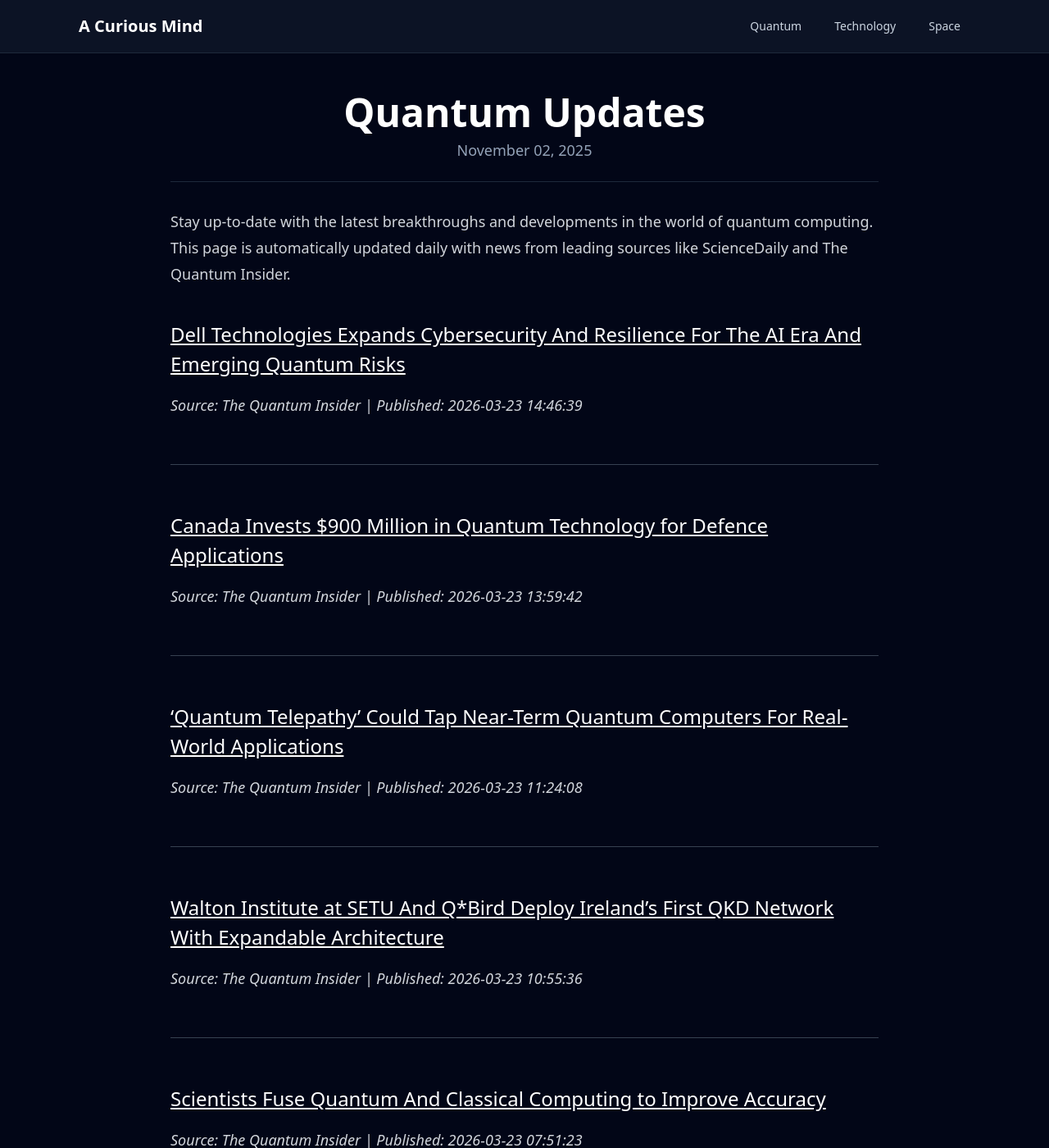
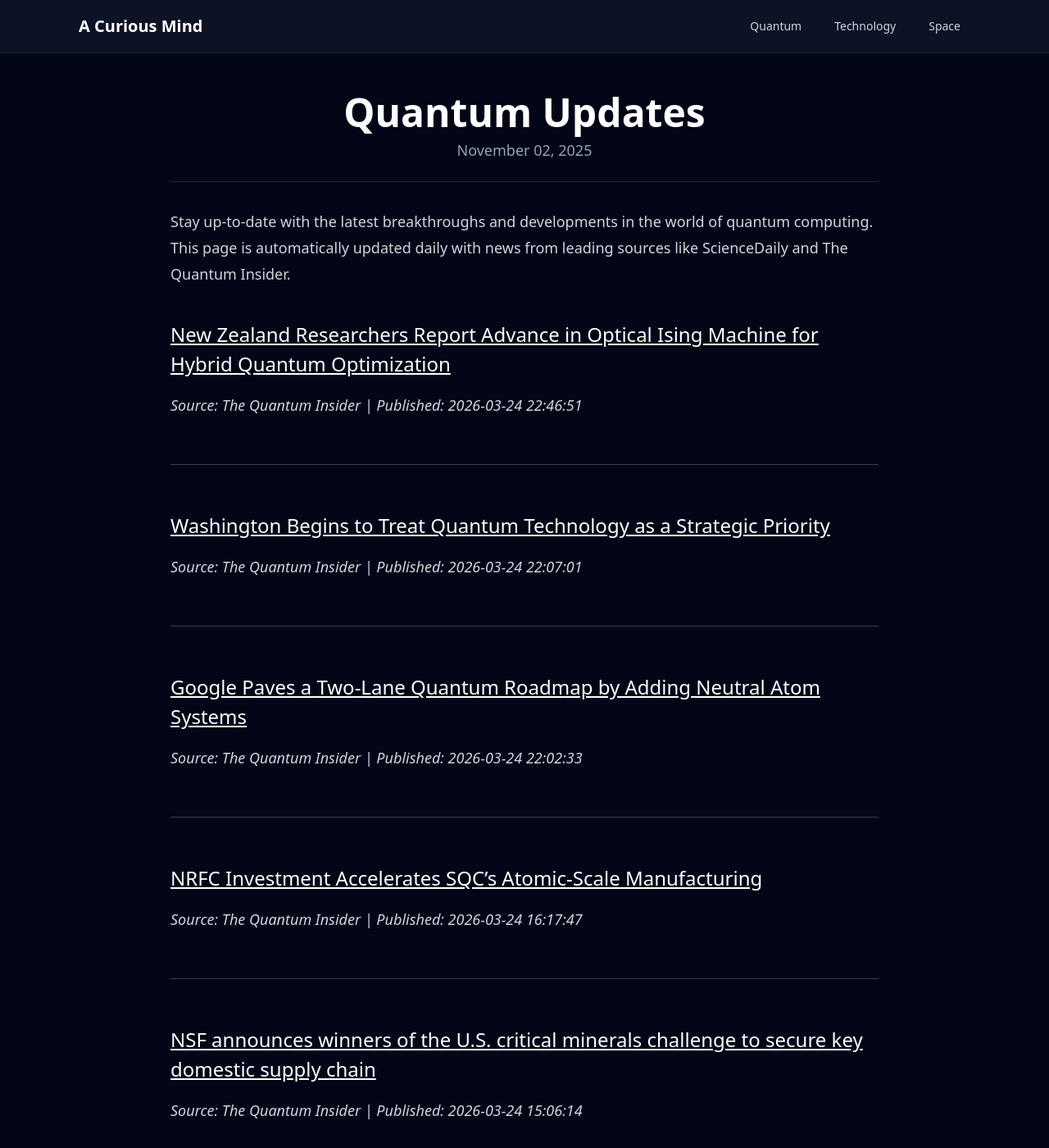
Before and after one commit to onehl7/onehl7.github.io, a Jekyll site: the page built from _posts/2025-11-02-quantum-updates.md, in a window 1280 px wide and 1400 px high. Shown: the whole window at 82% size. Built offline with Jekyll 4.4.1, drawn with Linux system fonts in a browser that asks for light colours; nearby versions of some CDN libraries; some of the changed text lies outside the part shown.

Commit message:
Update quantum news data

```diff
--- a/_data/quantum_news.json
+++ b/_data/quantum_news.json
@@ -1,33 +1,39 @@
 [
   {
     "source": "The Quantum Insider",
-    "title": "Dell Technologies Expands Cybersecurity And Resilience For The AI Era And Emerging Quantum Risks",
-    "link": "https://thequantuminsider.com/2026/03/23/dell-technologies-expands-cybersecurity-and-resilience-for-the-ai-era-and-emerging-quantum-risks/",
-    "published": "2026-03-23 14:46:39"
+    "title": "New Zealand Researchers Report Advance in Optical Ising Machine for Hybrid Quantum Optimization",
+    "link": "https://thequantuminsider.com/2026/03/24/new-zealand-researchers-report-advance-in-optical-ising-machine-for-hybrid-quantum-optimization/",
+    "published": "2026-03-24 22:46:51"
   },
   {
     "source": "The Quantum Insider",
-    "title": "Canada Invests $900 Million in Quantum Technology for Defence Applications",
-    "link": "https://thequantuminsider.com/2026/03/23/canada-advances-defence-industrial-strategy-strengthen-security-sovereignty-prosperity/",
-    "published": "2026-03-23 13:59:42"
+    "title": "Washington Begins to Treat Quantum Technology as a Strategic Priority",
+    "link": "https://thequantuminsider.com/2026/03/24/washington-begins-to-treat-quantum-technology-as-a-strategic-priority/",
+    "published": "2026-03-24 22:07:01"
   },
   {
     "source": "The Quantum Insider",
-    "title": "\u2018Quantum Telepathy\u2019 Could Tap Near-Term Quantum Computers For Real-World Applications",
-    "link": "https://thequantuminsider.com/2026/03/23/quantum-telepathy-could-tap-near-term-quantum-computers-for-real-world-applications/",
-    "published": "2026-03-23 11:24:08"
+    "title": "Google Paves a Two-Lane Quantum Roadmap by Adding Neutral Atom Systems",
+    "link": "https://thequantuminsider.com/2026/03/24/google-paves-a-two-lane-quantum-roadmap-by-adding-neutral-atom-systems/",
+    "published": "2026-03-24 22:02:33"
   },
   {
     "source": "The Quantum Insider",
-    "title": "Walton Institute at SETU And Q*Bird Deploy Ireland\u2019s First QKD Network With Expandable Architecture",
-    "link": "https://thequantuminsider.com/2026/03/23/walton-institute-at-setu-and-qbird-deploy-irelands-first-qkd-network-with-expandable-architecture/",
-    "published": "2026-03-23 10:55:36"
+    "title": "NRFC\u00a0Investment\u00a0Accelerates\u00a0SQC\u2019s\u00a0Atomic-Scale\u00a0Manufacturing",
+    "link": "https://thequantuminsider.com/2026/03/24/nrfc-investment-accelerates-sqcs-atomic-scale-manufacturing/",
+    "published": "2026-03-24 16:17:47"
   },
   {
     "source": "The Quantum Insider",
-    "title": "Scientists Fuse Quantum And Classical Computing to Improve Accuracy",
-    "link": "https://thequantuminsider.com/2026/03/23/scientists-fuse-quantum-and-classical-computing-to-improve-accuracy/",
-    "published": "2026-03-23 07:51:23"
+    "title": "NSF announces winners of the U.S. critical minerals challenge to secure key domestic supply chain",
+    "link": "https://thequantuminsider.com/2026/03/24/nsf-announces-winners-us-critical-minerals-challenge-secure-domestic-supply-chain/",
+    "published": "2026-03-24 15:06:14"
+  },
+  {
+    "source": "ScienceDaily (Quantum Computing)",
+    "title": "Supercomputers just solved a 50-year-old mystery about giant stars",
+    "link": "https://www.sciencedaily.com/releases/2026/03/260324024300.htm",
+    "published": "2026-03-24 11:52:48"
   },
   {
     "source": "ScienceDaily (Quantum Computing)",
@@ -52,11 +58,5 @@
     "title": "The 19th-century mathematical clue that led to quantum mechanics",
     "link": "https://www.sciencedaily.com/releases/2026/03/260309225224.htm",
     "published": "2026-03-11 01:53:49"
-  },
-  {
-    "source": "ScienceDaily (Quantum Computing)",
-    "title": "Particles may not follow Einstein\u2019s paths after all",
-    "link": "https://www.sciencedaily.com/releases/2026/03/260308201613.htm",
-    "published": "2026-03-09 04:16:40"
   }
 ]
```
